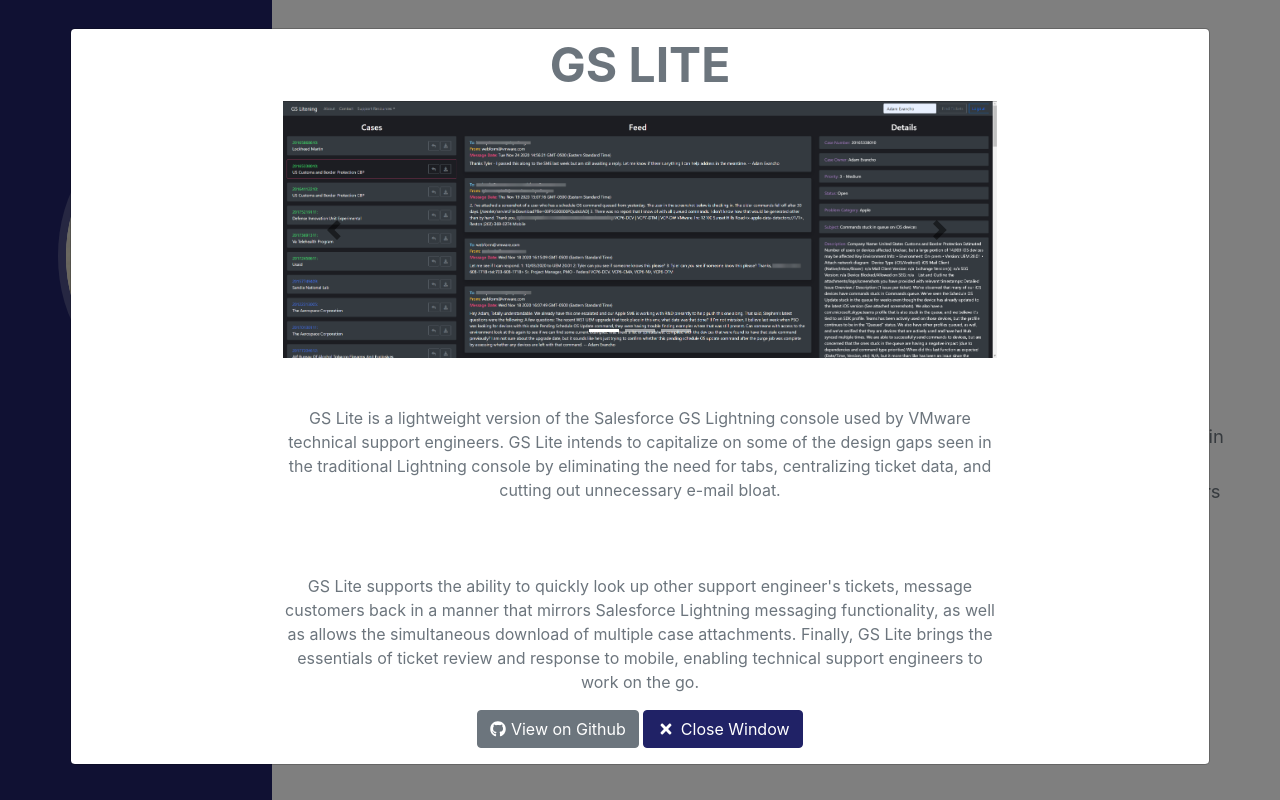
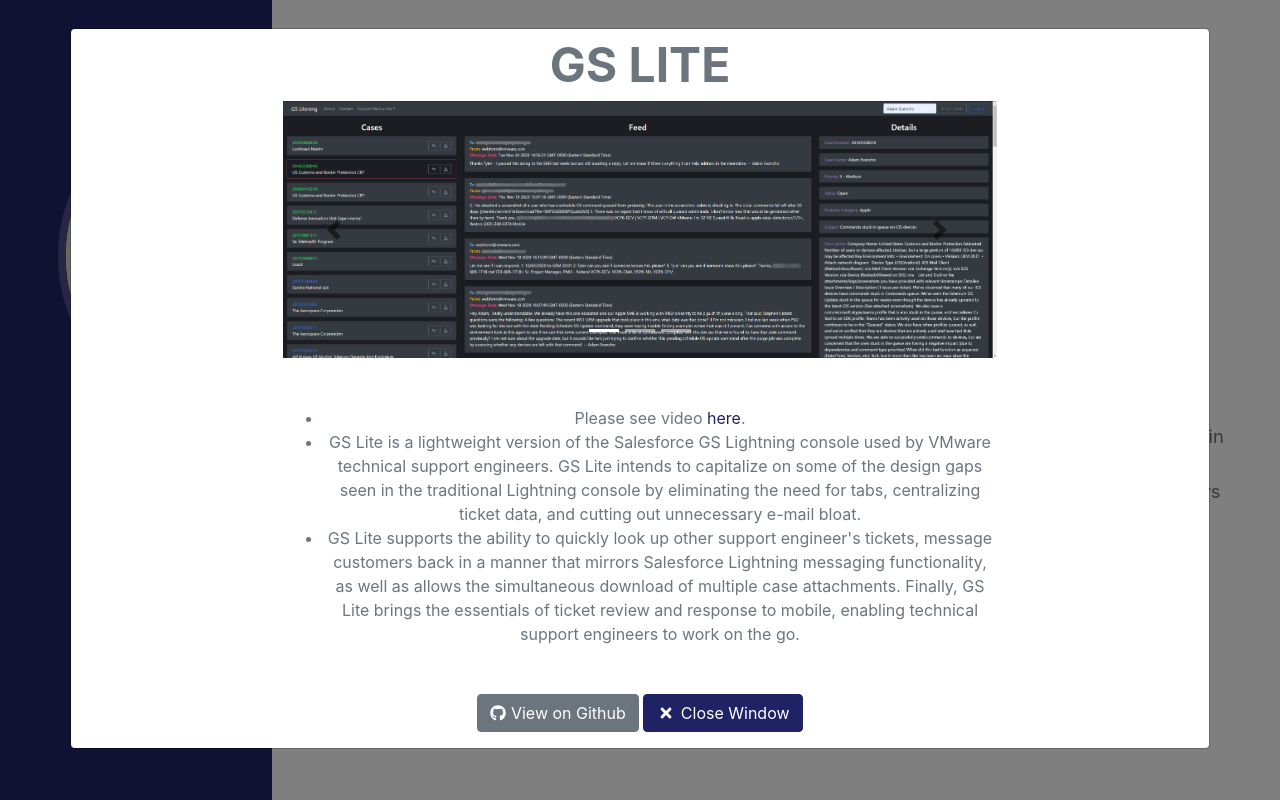
Before and after one commit to ace-vmware/adamevancho-website, a Django app: page / in a window 1280 px wide, after a click on "GS LITE". Run offline with Django 3.2, Linux system fonts and the light colour scheme; some libraries are stand-ins or nearby versions; some web fonts are replaced.

Commit message:
fix modal 2

```diff
--- a/resume/templates/resume/modals.html
+++ b/resume/templates/resume/modals.html
@@ -10,11 +10,11 @@
                             <!-- Portfolio Modal - Title-->
                             <h2 class="portfolio-modal-title text-secondary text-uppercase mb-3" id="portfolioModal0Label">GS Lite</h2>
                             <!-- Portfolio Modal - Image-->
-                            <div id="modalCarousel1" class="carousel slide" data-ride="carousel">
+                            <div id="modalCarousel0" class="carousel slide" data-ride="carousel">
                               <ol class="carousel-indicators">
-                                <li data-target="#modalCarousel1" data-slide-to="0" class="active"></li>
-                                <li data-target="#modalCarousel1" data-slide-to="1"></li>
-                                <li data-target="#modalCarousel1" data-slide-to="2"></li>
+                                <li data-target="#modalCarousel0" data-slide-to="0" class="active"></li>
+                                <li data-target="#modalCarousel0" data-slide-to="1"></li>
+                                <li data-target="#modalCarousel0" data-slide-to="2"></li>
                               </ol>
                               <div class="carousel-inner">
                                 <div class="carousel-item active">
@@ -24,25 +24,26 @@
                                   <img class="d-block w-100" src="{% static 'resume/portfolio/gsl2.png' %}" alt="Second slide">
                                 </div>
                                 <div class="carousel-item">
-                                  <img class="d-block w-100" src="{% static 'resume/portfolio/gslvid.mp4' %}" alt="Third slide">
+                                  <img class="d-block w-100" src="{% static 'resume/portfolio/gsl.3.mp4' %}" alt="Third slide">
                                 </div>
                               </div>
-                              <a class="carousel-control-prev" href="#modalCarousel1" role="button" data-slide="prev">
+                              <a class="carousel-control-prev" href="#modalCarousel0" role="button" data-slide="prev">
                                 <span class="carousel-control-prev-icon" style='color: red;' aria-hidden="true"></span>
                                 <span class="sr-only">Previous</span>
                               </a>
-                              <a class="carousel-control-next" href="#modalCarousel1" role="button" data-slide="next">
+                              <a class="carousel-control-next" href="#modalCarousel0" role="button" data-slide="next">
                                 <span class="carousel-control-next-icon" aria-hidden="true"></span>
                                 <span class="sr-only">Next</span>
                               </a>
                             </div>
                             <!-- Portfolio Modal - Text-->
-                            <p class="mb-5 mt-5">GS Lite is a lightweight version of the Salesforce GS Lightning console used by VMware technical support engineers. GS Lite intends to capitalize on some of the design gaps seen in the traditional Lightning console by eliminating the need for tabs, centralizing ticket data, and cutting out unnecessary e-mail bloat.
-                                </p>
-                            </br>
-                            <p>
-                                GS Lite supports the ability to quickly look up other support engineer's tickets, message customers back in a manner that mirrors Salesforce Lightning messaging functionality, as well as allows the simultaneous download of multiple case attachments. Finally, GS Lite brings the essentials of ticket review and response to mobile, enabling technical support engineers to work on the go.
-                                </p>
+                            <div class="mb-5 mt-5">
+                                <ul>
+                                    <li>Please see video <a href="https://vimeo.com/487285581">here</a>.</li>
+                                    <li>GS Lite is a lightweight version of the Salesforce GS Lightning console used by VMware technical support engineers. GS Lite intends to capitalize on some of the design gaps seen in the traditional Lightning console by eliminating the need for tabs, centralizing ticket data, and cutting out unnecessary e-mail bloat.</li>
+                                    <li>GS Lite supports the ability to quickly look up other support engineer's tickets, message customers back in a manner that mirrors Salesforce Lightning messaging functionality, as well as allows the simultaneous download of multiple case attachments. Finally, GS Lite brings the essentials of ticket review and response to mobile, enabling technical support engineers to work on the go.</li>
+                                </ul>
+                            </div>
                             <span>
                                 <a href="https://github.com/ace-vmware/GSL" target="_blank">
                                     <button class="btn btn-secondary">
@@ -204,12 +205,12 @@
 
                             <!-- Portfolio Modal - Text-->
                             <p class="mt-5">After finishing the <a href="https://www.freecodecamp.org/learn/">Responsive Web Design Certification</a> on freeCodeCamp, I built several static pages. Note: I know they have flaws and are not perfect. I thought it would be interesting to display my progress at structuring my HTML, discovering new ways to accomplish styles in CSS, and introducing JS into the mix.</p>
-                            <br class="mb-5 mt-5">
-                                <li style="text-decoration: none; display: inline;"><a href="http://www.adamevancho.com/responsivepage1">Project 1: Responsive Sign-Up Page</a></li></br>
+                            <ul class="mb-5 mt-5">
+                                <li style="text-decoration: none; display: inline;"><a href="http://www.adamevancho.com/responsivepage1">Project 1: Responsive Sign-Up Page</a></li></ul>
                                 <li style="text-decoration: none; display: inline;"><a href="http://www.adamevancho.com/responsivepage2">Project 2: Responsive Recruitment Page</a></li></br>
                                 <li style="text-decoration: none; display: inline;"><a href="http://www.adamevancho.com/responsivepage3">Project 3: EasyBank Landing Page</a></li></br>
                             </ul>
-                            <div class="mt-2">
+                            <div>
                                 <span>
                                     <a href="https://github.com/ace-vmware/asrapp" target="_blank">
                                         <button class="btn btn-secondary">
```
